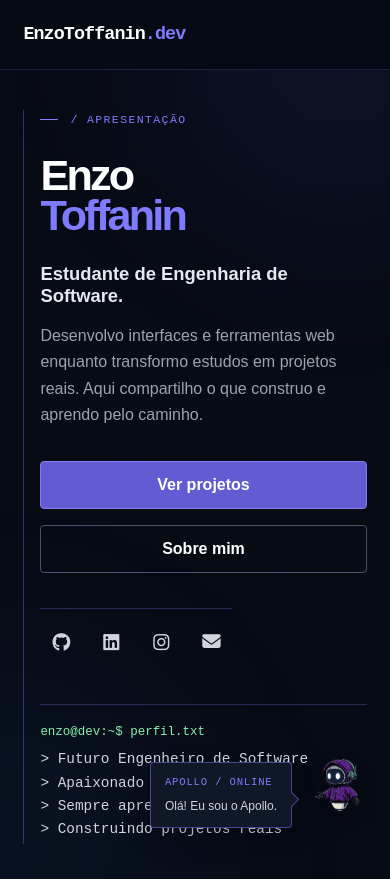
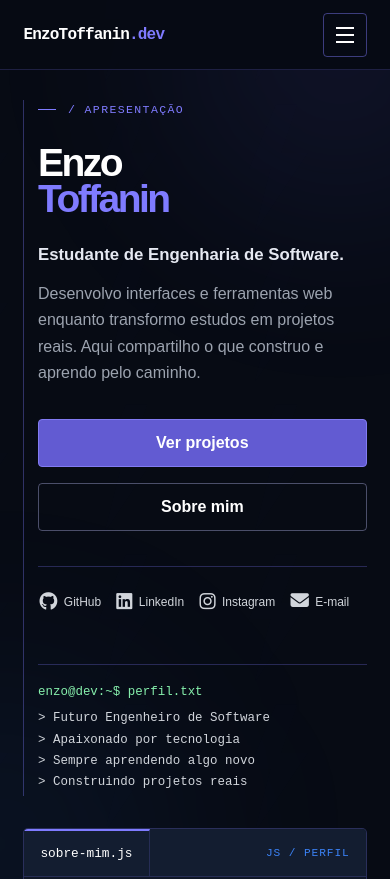
Before and after one commit to etoffanin/enzotoffanin-dev, a plain HTML site: page index.html in a window 390 px wide. Shown: the top 879 px of the page. Drawn offline with Linux system fonts and the light colour scheme.

Commit message:
melhora responsividade mobile

```diff
--- a/index.html
+++ b/index.html
@@ -43,7 +43,13 @@
   <header class="header">
     <a href="#home" class="logo">EnzoToffanin<span>.dev</span></a>
 
-    <nav class="nav" aria-label="Navegação principal">
+    <button class="nav-toggle" type="button" aria-controls="mainNav" aria-expanded="false" aria-label="Abrir menu">
+      <span></span>
+      <span></span>
+      <span></span>
+    </button>
+
+    <nav class="nav" id="mainNav" aria-label="Navegação principal">
       <a href="#home"><span aria-hidden="true"></span>Início</a>
       <a href="#projects"><span aria-hidden="true"></span>Projetos</a>
       <a href="#about"><span aria-hidden="true"></span>Sobre</a>
@@ -77,6 +83,7 @@
             aria-label="GitHub de Enzo Toffanin"
           >
             <i class="fab fa-github" aria-hidden="true"></i>
+            <span>GitHub</span>
           </a>
           <a
             href="https://linkedin.com/in/enzo-toffanin-92744b321/"
@@ -85,6 +92,7 @@
             aria-label="LinkedIn de Enzo Toffanin"
           >
             <i class="fab fa-linkedin" aria-hidden="true"></i>
+            <span>LinkedIn</span>
           </a>
           <a
             href="https://instagram.com/thunderdodge_"
@@ -93,6 +101,7 @@
             aria-label="Instagram de Enzo Toffanin"
           >
             <i class="fab fa-instagram" aria-hidden="true"></i>
+            <span>Instagram</span>
           </a>
           <a
             href="https://mail.google.com/mail/?view=cm&fs=1&to=toffanine1@gmail.com"
@@ -101,6 +110,7 @@
             aria-label="Enviar e-mail para Enzo Toffanin"
           >
             <i class="fas fa-envelope" aria-hidden="true"></i>
+            <span>E-mail</span>
           </a>
         </nav>
 
--- a/src/css/responsive.css
+++ b/src/css/responsive.css
@@ -5,15 +5,6 @@
     max-width: 780px;
     grid-template-columns: 1fr;
     gap: 3rem;
-  }
-
-  .hero-actions {
-    justify-content: flex-start;
-  }
-
-  .mini-terminal {
-    margin-left: 0;
-    margin-right: 0;
   }
 
   .hero-side {
@@ -35,6 +26,10 @@
     gap: 1.5rem;
   }
 
+  .project-image {
+    max-width: 740px;
+  }
+
   .about-side {
     max-width: 520px;
   }
@@ -43,8 +38,8 @@
 /* Até 768px */
 
 @media (max-width: 768px) {
-  .social-links {
-    justify-content: flex-start;
+  html {
+    scroll-padding-top: 70px;
   }
 
   .header {
@@ -56,14 +51,55 @@
     font-size: 1.15rem;
   }
 
+  .nav-toggle {
+    display: flex;
+    flex-direction: column;
+    align-items: center;
+    justify-content: center;
+    gap: 5px;
+    width: 44px;
+    height: 44px;
+    padding: 0;
+    border: 1px solid rgba(127, 123, 255, 0.45);
+    border-radius: 4px;
+    background: transparent;
+    color: var(--text);
+    cursor: pointer;
+  }
+
+  .nav-toggle span {
+    width: 18px;
+    height: 2px;
+    background: currentColor;
+  }
+
   .nav {
     display: none;
+    position: absolute;
+    top: 100%;
+    right: 0;
+    left: 0;
+    flex-direction: column;
+    gap: 0;
+    padding: 0.5rem 6% 1rem;
+    background: #070b14;
+    border-bottom: 1px solid rgba(127, 123, 255, 0.3);
+  }
+
+  .nav.is-open {
+    display: flex;
+  }
+
+  .nav a {
+    min-height: 48px;
+    align-items: center;
+    padding: 0.5rem 0;
   }
 
   .hero {
     min-height: auto;
-    padding: 110px 6% 50px;
-    gap: 3rem;
+    padding: 108px 6% 64px;
+    gap: 2.5rem;
   }
 
   .hero-content {
@@ -83,18 +119,23 @@
     font-size: 1.15rem;
   }
 
-  .hero p {
-    max-width: 340px;
+  .social-links {
+    width: 100%;
+    flex-wrap: wrap;
+    gap: 0.25rem 0.75rem;
   }
 
-  .hero-actions {
-    flex-direction: column;
-    width: 100%;
+  .social-links a {
+    width: auto;
+    min-width: 44px;
+    height: 44px;
+    gap: 0.4rem;
+    padding: 0 0.1rem;
   }
 
-  .btn {
-    width: 100%;
-    text-align: center;
+  .social-links a span {
+    display: inline;
+    font-size: 0.75rem;
   }
 
   .mini-terminal {
@@ -118,10 +159,6 @@
   .projects-section,
   .about-section {
     padding: 60px 6%;
-  }
-
-  .section-header h2 {
-    font-size: 2rem;
   }
 
   .projects-section .section-header h2,
@@ -150,16 +187,112 @@
   }
 
   .apollo-bot {
-    right: 16px;
-    bottom: 16px;
+    position: static;
+    width: fit-content;
+    max-width: 88%;
+    margin: 1.5rem 6% 2rem auto;
   }
 
   .apollo-img {
     width: 70px;
+    flex: 0 0 70px;
   }
 
   .apollo-speech {
-    max-width: min(170px, calc(100vw - 110px));
+    min-width: 0;
+    max-width: 220px;
+    overflow-wrap: anywhere;
     font-size: 0.75rem;
   }
 }
+
+/* Até 480px */
+
+@media (max-width: 480px) {
+  .logo {
+    font-size: 1rem;
+  }
+
+  .hero {
+    padding-top: 100px;
+    gap: 2rem;
+  }
+
+  .hero-content {
+    padding-left: 0.85rem;
+  }
+
+  .hero h1 {
+    font-size: clamp(2.25rem, 10vw, 3.4rem);
+  }
+
+  .hero h2 {
+    font-size: 1.05rem;
+  }
+
+  .hero-actions {
+    flex-direction: column;
+  }
+
+  .btn {
+    width: 100%;
+    text-align: center;
+  }
+
+  .terminal-line {
+    font-size: 0.78rem;
+  }
+
+  .code-window pre {
+    padding: 14px;
+  }
+
+  .code-window code {
+    font-size: 0.73rem;
+  }
+
+  .projects-section,
+  .about-section {
+    padding-top: 48px;
+    padding-bottom: 48px;
+  }
+
+  .projects-section .section-header h2,
+  .about-section .section-header h2 {
+    font-size: clamp(2rem, 9vw, 2.8rem);
+  }
+
+  .projects-section .section-header,
+  .about-section .section-header {
+    margin-bottom: 2.5rem;
+  }
+
+  .project-card {
+    gap: 1.25rem;
+  }
+
+  .project-image {
+    padding: 8px;
+  }
+
+  .project-content h3 {
+    font-size: 2rem;
+  }
+
+  .about-story h3 {
+    font-size: 1.7rem;
+  }
+
+  .apollo-bot {
+    gap: 8px;
+  }
+
+  .apollo-img {
+    width: 58px;
+    flex-basis: 58px;
+  }
+
+  .apollo-speech {
+    padding: 10px 12px;
+  }
+}
--- a/src/css/style.css
+++ b/src/css/style.css
@@ -16,6 +16,7 @@
 
 html {
   scroll-behavior: smooth;
+  scroll-padding-top: 76px;
 }
 
 body {
@@ -132,6 +133,10 @@ a {
 
 /* NAV */
 
+.nav-toggle {
+  display: none;
+}
+
 .nav {
   display: flex;
   gap: clamp(1.5rem, 3vw, 3rem);
@@ -158,6 +163,7 @@ a {
 }
 
 .logo:focus-visible,
+.nav-toggle:focus-visible,
 .nav a:focus-visible,
 .hero a:focus-visible {
   outline: 2px solid var(--purple);
@@ -292,6 +298,10 @@ a {
 
 .social-links a:hover {
   color: var(--purple);
+}
+
+.social-links a span {
+  display: none;
 }
 
 /* MINI TERMINAL */
--- a/src/js/main.js
+++ b/src/js/main.js
@@ -1,2 +1,33 @@
 loadProjects();
 initApollo();
+initMobileNav();
+
+function initMobileNav() {
+  const toggle = document.querySelector(".nav-toggle");
+  const nav = document.getElementById("mainNav");
+
+  function closeMenu() {
+    nav.classList.remove("is-open");
+    toggle.setAttribute("aria-expanded", "false");
+    toggle.setAttribute("aria-label", "Abrir menu");
+  }
+
+  toggle.addEventListener("click", () => {
+    const isOpen = nav.classList.toggle("is-open");
+    toggle.setAttribute("aria-expanded", String(isOpen));
+    toggle.setAttribute("aria-label", isOpen ? "Fechar menu" : "Abrir menu");
+  });
+
+  nav.querySelectorAll("a").forEach((link) => {
+    link.addEventListener("click", closeMenu);
+  });
+
+  document.addEventListener("keydown", (event) => {
+    if (event.key === "Escape" && nav.classList.contains("is-open")) {
+      closeMenu();
+      toggle.focus();
+    }
+  });
+
+  window.matchMedia("(max-width: 768px)").addEventListener("change", closeMenu);
+}
```
